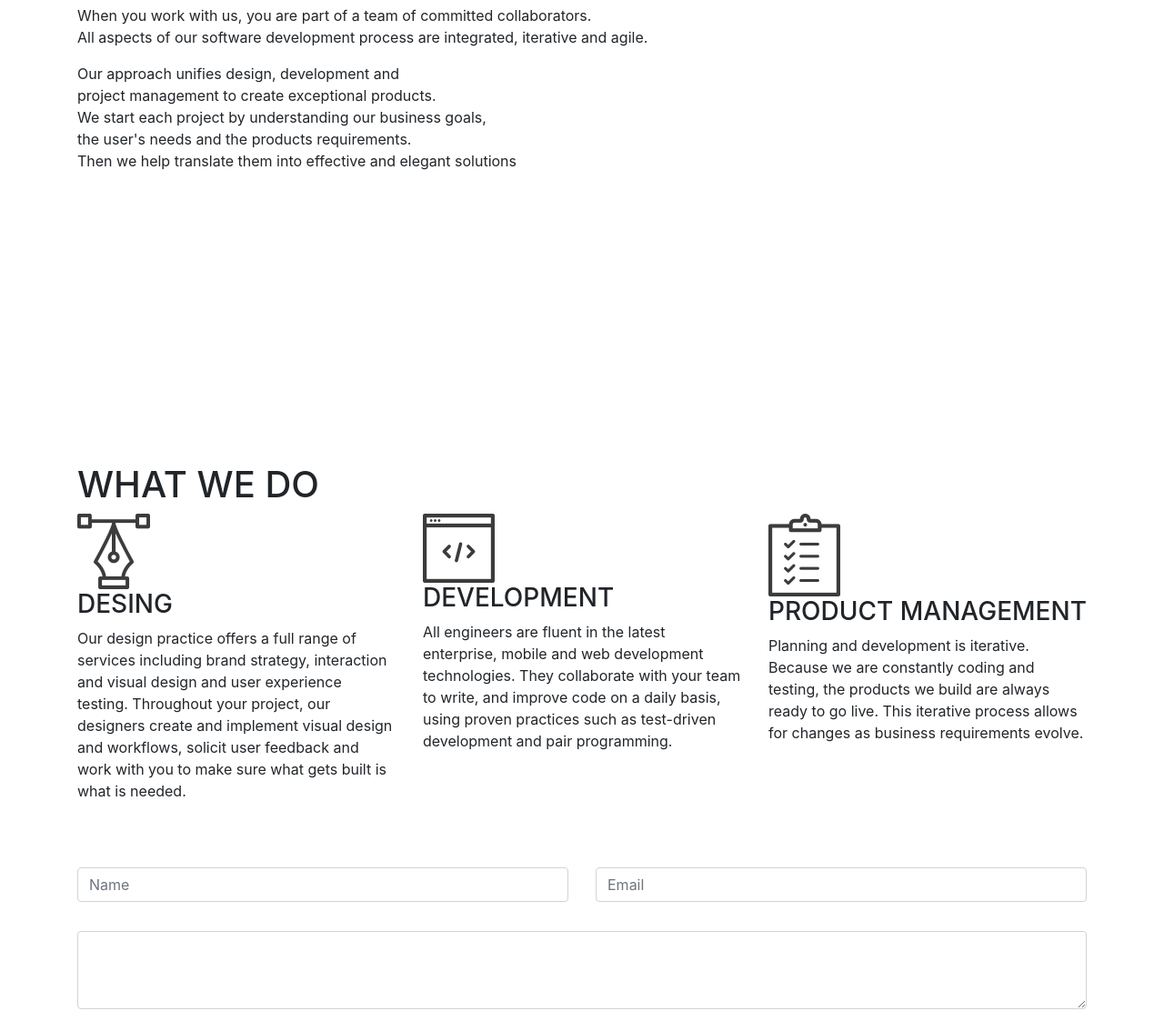
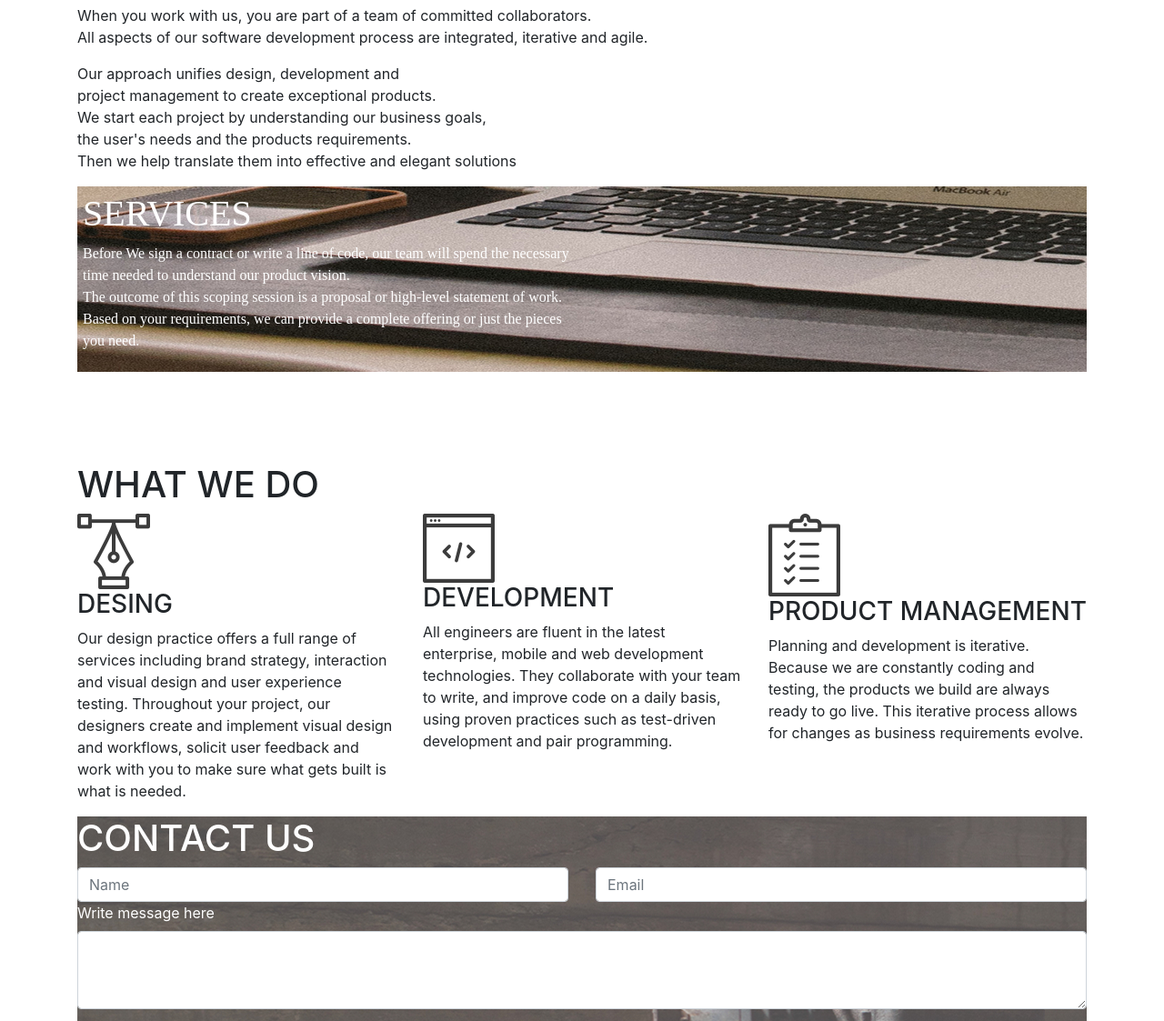
Before and after one commit to Emmanuel-otieno/Delani-Studio, a plain HTML site: page index.html in a window 1280 px wide. Shown: the part 768-1891 px from the top of the page at 91% size. Drawn offline with nearby package versions, Linux system fonts and the light colour scheme.

Commit message:
Update styles.css
edit images

```diff
--- a/css/styles.css
+++ b/css/styles.css
@@ -2,13 +2,13 @@ body{
     text-align: center;
 }
 .first-text jumbotron{
-    background-image: url("IP3-master/assets/backgrounds/h_img.jpg");
+    background-image: url("../IP3-master/assets/backgrounds/h_img.jpg");
     padding: 5px;
 }
 .service{
     color: white;
     padding: 6px;
-    background-image: url("IP3-master/assets/backgrounds/s_image.jpg");
+    background-image: url("../IP3-master/assets/backgrounds/s_image.jpg");
     font-family:Shadows Into Light ;
 }
 .logo{
@@ -29,5 +29,5 @@ body{
 .conta{
     color: white;
     border: white;
-    background-image: url("IP3-master/assets/backgrounds/c_image.jpg");
+    background-image: url("../IP3-master/assets/backgrounds/c_image.jpg");
 }
```
